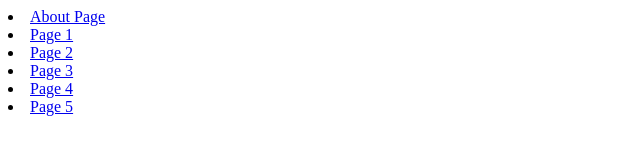
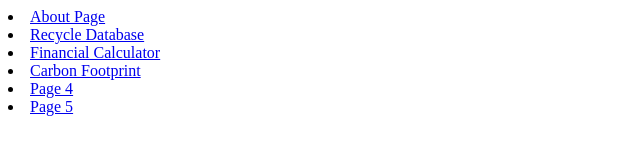
Before and after one commit to DoMarsAccount/OurGreenRoutine, a plain HTML site: page website/index.html in a window 1280 px wide. Shown: the whole page, without its empty margins (0-640 px from the left). Drawn offline with Linux system fonts and the light colour scheme.

Commit message:
Updated page names

```diff
--- a/website/index.html
+++ b/website/index.html
@@ -6,9 +6,9 @@
     </head>
     <body>
         <li><a href="./aboutpage.html">About Page</a></li>
-        <li><a href="./page1.html">Page 1</a></li>
-        <li><a href="./page2.html">Page 2</a></li>
-        <li><a href="./page3.html">Page 3</a></li>
+        <li><a href="./recycledatabase.html">Recycle Database</a></li>
+        <li><a href="./financialcalculator.html">Financial Calculator</a></li>
+        <li><a href="./carbonfootprint.html">Carbon Footprint</a></li>
         <li><a href="./page4.html">Page 4</a></li>
         <li><a href="./page5.html">Page 5</a></li>
     </body>
```
Also changed, not shown: website/carbonfootprint.html (renamed from website/page3.html), website/financialcalculator.html (renamed from website/page2.html), website/recycledatabase.html (renamed from website/page1.html).
